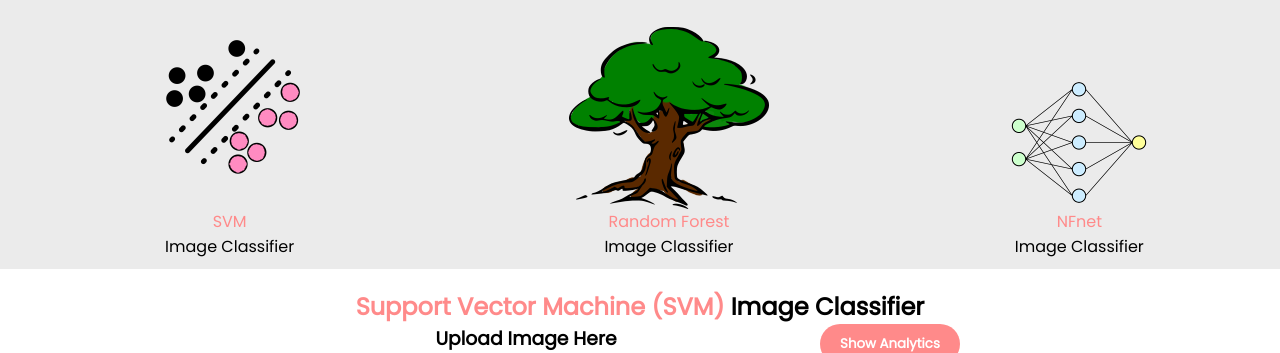
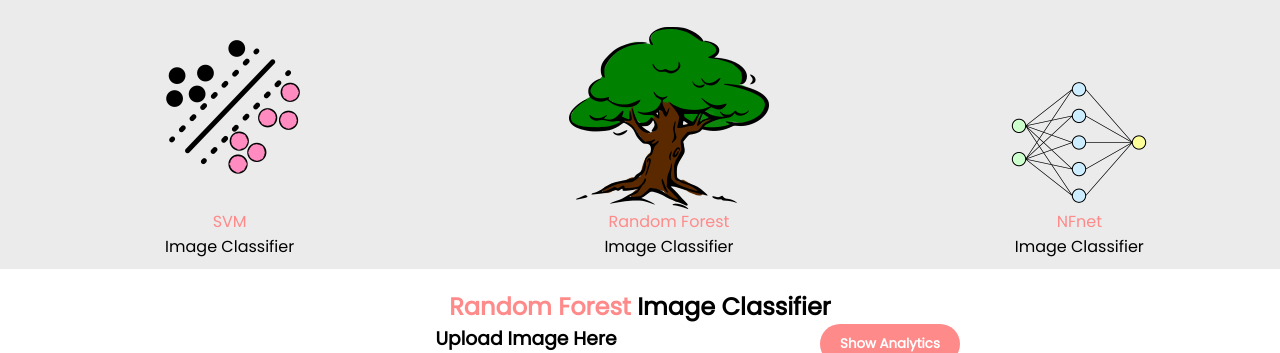
Before and after one commit to jlin180/CTPSpring2021_DataScience_Proj, a Flask app: page /classify_image_RF/ in a window 1280 px wide. Shown: the part 801-1154 px from the top of the page. Run offline with Flask 2, Linux system fonts and the light colour scheme; parts of the project's set-up code (start-up, migrations or seed data) failed here and were passed over; some libraries are stand-ins or nearby versions.

Commit message:
[dfjsfjsdf]

```diff
--- a/flask_app/app.py
+++ b/flask_app/app.py
@@ -118,7 +118,7 @@ def bootstrap():
 def classify_image_SVM():
     if flask.request.method == 'GET':
         # Just render the initial form, to get input
-        return(flask.render_template('classify_image_SVM.html'))
+        return(flask.render_template('classify_image_SVM.html', name='Support Vector Machine'))
 
     if flask.request.method == 'POST':
         # Get file object from user input.
@@ -133,7 +133,7 @@ def classify_image_SVM():
             if file_ext not in app.config['UPLOAD_EXTENSIONS']:
                 flask.abort(415)  # Unsorported media type
         else:
-            return flask.render_template("classify_image_SVM.html")
+            return flask.render_template("classify_image_SVM.html", name='Support Vector Machine')
 
         item_identifier_names = {0: 'Apple Braeburn',
                                  1: 'Apple Crimson Snow',
@@ -293,16 +293,17 @@ def classify_image_SVM():
             encoded_img_data = base64.b64encode(data.getvalue())
 
             return flask.render_template('classify_image_SVM.html',
+                                         name='Support Vector Machine',
                                          prediction=str(prediction),
                                          img_data = encoded_img_data.decode('utf-8'))
 
-    return(flask.render_template('classify_image_SVM.html'))
+    return(flask.render_template('classify_image_SVM.html', name='Support Vector Machine'))
 
 @app.route('/classify_image_RF/', methods=['GET', 'POST'])
 def classify_image_RF():
     if flask.request.method == 'GET':
         # Just render the initial form, to get input
-        return(flask.render_template('classify_image_RF.html'))
+        return(flask.render_template('classify_image_RF.html', name='Random Forest'))
 
     if flask.request.method == 'POST':
         # Get file object from user input.
@@ -317,7 +318,7 @@ def classify_image_RF():
             if file_ext not in app.config['UPLOAD_EXTENSIONS']:
                 flask.abort(415)  # Unsorported media type
         else:
-            return flask.render_template("classify_image_RF.html")
+            return flask.render_template("classify_image_RF.html", name='Random Forest')
 
         item_identifier_names = {0: 'Apple Braeburn',
                                  1: 'Apple Crimson Snow',
@@ -477,10 +478,11 @@ def classify_image_RF():
             encoded_img_data = base64.b64encode(data.getvalue())
 
             return flask.render_template('classify_image_RF.html',
+                                         name='Random Forest',
                                          prediction=str(prediction),
                                          img_data = encoded_img_data.decode('utf-8'))
 
-    return(flask.render_template('classify_image_RF.html'))
+    return(flask.render_template('classify_image_RF.html', name='Random Forest'))
 
 @app.route('/classify_image_NFnet', methods=['GET','POST'])
 def classify_image_NFnet():
--- a/flask_app/templates/index.html
+++ b/flask_app/templates/index.html
@@ -54,7 +54,9 @@
   </div>
 
   <div class="image-classifier__container">
-    <h2 id="header__svm"><span class="form__color-code">Support Vector Machine (SVM)</span>&nbsp;Image Classifier </h2>
+    <h2 id="header__svm"><span class="form__color-code">
+      {{ name }}
+    </span>&nbsp;Image Classifier </h2>
     <h2 id="header__random-forest"><span class="form__color-code">Random Forest </span>&nbsp;Image Classifier</h2>
     <h2 id="header__nfnet"><span class="form__color-code">NFnet</span>&nbsp;Image Classifier</h2>
 
```
